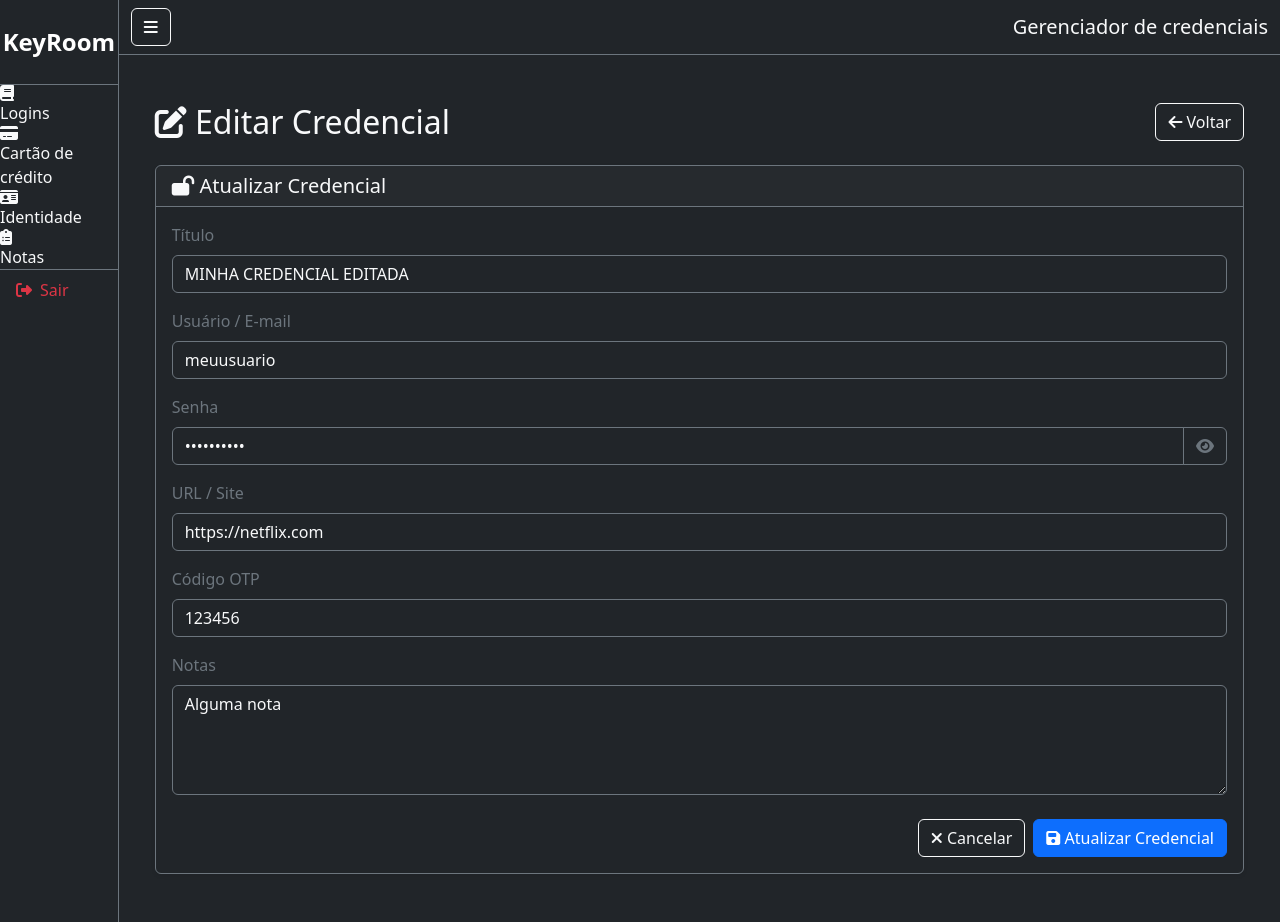
After one commit to FabioMoraiss/KeyRoom-django-version, a Django app: page /credentials/edit/1/ in a window 1280 px wide. The commit adds this page. Run offline with Django 5.2, Linux system fonts and the light colour scheme; a user stored in the database is signed in; data comes from the database, SQL or seed files in the repository; both versions use the stored data as it was after the commit; some libraries are stand-ins or nearby versions.

Commit message:
implementada a edição de credencial

```diff
--- /dev/null
+++ b/keyRoom/core/templates/login/edit.html
@@ -0,0 +1,89 @@
+{% extends 'base.html' %}
+{% block title %}Editar Credencial - KeyRoom{% endblock %}
+
+{% block content %}
+<div class="container py-4">
+
+    <!-- Cabeçalho da página -->
+    <div class="d-flex justify-content-between align-items-center mb-4">
+        <h2 class="text-light mb-0"><i class="fas fa-edit"></i> Editar Credencial</h2>
+        <a href="{% url 'main_page' %}" class="btn btn-outline-light">
+            <i class="fas fa-arrow-left"></i> Voltar
+        </a>
+    </div>
+
+    <!-- Card principal -->
+    <div class="card bg-dark text-light border-secondary shadow-sm">
+        <div class="card-header border-secondary">
+            <h5 class="mb-0"><i class="fas fa-lock-open"></i> Atualizar Credencial</h5>
+        </div>
+
+        <div class="card-body">
+            <form method="post" action="{% url 'update_credential' credential.id %}">
+                {% csrf_token %}
+
+                <!-- Campos do formulário -->
+                <div class="mb-3">
+                    <label for="id_title" class="form-label text-secondary">Título</label>
+                    <input type="text" name="title" maxlength="200" class="form-control bg-dark text-light border-secondary" id="id_title" value="{{ credential.title }}" required>
+                </div>
+
+                <div class="mb-3">
+                    <label for="id_username" class="form-label text-secondary">Usuário / E-mail</label>
+                    <input type="text" name="username" maxlength="200" class="form-control bg-dark text-light border-secondary" id="id_username" value="{{ credential.username }}" required>
+                </div>
+
+                <div class="mb-3">
+                    <label for="id_password" class="form-label text-secondary">Senha</label>
+                    <div class="input-group">
+                        <input type="password" name="password" maxlength="200" class="form-control bg-dark text-light border-secondary" id="id_password" value="{{ credential.password }}" required>
+                        <button class="btn btn-outline-secondary" type="button" onclick="togglePassword('id_password')"><i class="fas fa-eye"></i></button>
+                    </div>
+                </div>
+
+                <div class="mb-3">
+                    <label for="id_url" class="form-label text-secondary">URL / Site</label>
+                    <input type="text" name="url" maxlength="200" class="form-control bg-dark text-light border-secondary" id="id_url" placeholder="https://exemplo.com" value="{{ credential.url }}">
+                </div>
+
+                <div class="mb-3">
+                    <label for="id_otpCode" class="form-label text-secondary">Código OTP</label>
+                    <input type="text" name="otpCode" maxlength="200" class="form-control bg-dark text-light border-secondary" id="id_otpCode" value="{{ credential.otpCode }}">
+                </div>
+
+                <div class="mb-4">
+                    <label for="id_notes" class="form-label text-secondary">Notas</label>
+                    <textarea name="notes" rows="4" class="form-control bg-dark text-light border-secondary" id="id_notes" placeholder="Informações adicionais...">{{ credential.notes }}</textarea>
+                </div>
+
+                <!-- Botões -->
+                <div class="d-flex justify-content-end">
+                    <a href="{% url 'main_page' %}" class="btn btn-outline-light me-2">
+                        <i class="fas fa-times"></i> Cancelar
+                    </a>
+                    <button type="submit" class="btn btn-primary">
+                        <i class="fas fa-save"></i> Atualizar Credencial
+                    </button>
+                </div>
+            </form>
+        </div>
+    </div>
+</div>
+
+<!-- Script para mostrar/ocultar senha -->
+<script>
+function togglePassword(id) {
+    const input = document.getElementById(id);
+    const icon = event.currentTarget.querySelector('i');
+    if (input.type === "password") {
+        input.type = "text";
+        icon.classList.remove('fa-eye');
+        icon.classList.add('fa-eye-slash');
+    } else {
+        input.type = "password";
+        icon.classList.remove('fa-eye-slash');
+        icon.classList.add('fa-eye');
+    }
+}
+</script>
+{% endblock %}
--- a/keyRoom/core/templates/login/list.html
+++ b/keyRoom/core/templates/login/list.html
@@ -110,7 +110,7 @@
                 </div>
 
                 <div class="d-flex justify-content-end">
-                    <a href="/edit/${id}/" class="btn btn-outline-light me-2"><i class="fas fa-edit"></i> Editar</a>
+                    <a href="/credentials/edit/${id}/" class="btn btn-outline-light me-2"><i class="fas fa-edit"></i> Editar</a>
                     <button class="btn btn-outline-danger" data-bs-toggle="modal" data-bs-target="#modalExcluir"
                         onclick="document.getElementById('textoConfirmacao').textContent = 'Excluir ${data.title}?'; document.getElementById('formExcluir').action = '/delete/${id}/';">
                         <i class="fas fa-trash"></i> Excluir
--- a/keyRoom/core/urls.py
+++ b/keyRoom/core/urls.py
@@ -5,5 +5,7 @@ urlpatterns = [
 path('credenditial/', views.main_page, name='main_page'),
 path('credendials/add/', views.add_credential, name='add_credential'),
 path('credentials/register', views.register_credential, name='register_credential'),
+path('credentials/edit/<int:id>/', views.edit_credential, name='edit_credential'),
+path('credentials/update/<int:id>/', views.update_credential, name='update_credential'),
 
 ]
--- a/keyRoom/core/views.py
+++ b/keyRoom/core/views.py
@@ -43,3 +43,30 @@ def register_credential(request):
             })
     else:
         return redirect('add_credential')
+
+
+@login_required(login_url='home_page')
+def edit_credential(request,id):
+    credential = get_object_or_404(Credential, id=id, user=request.user)
+    form = CredentialForm(instance=credential)
+    return render(request, 'login/edit.html', {
+        'form': form,
+        'credential': credential
+    })
+
+def update_credential(request,id):
+    credential = get_object_or_404(Credential, id=id, user=request.user)
+    if request.method == 'POST':
+        form = CredentialForm(request.POST, instance=credential)
+        if form.is_valid():
+            form.save()
+            messages.success(request, 'Credencial atualizada com sucesso!')
+            return redirect('main_page')
+        else:
+            messages.error(request, 'Erro ao atualizar credencial.')
+            return render(request, 'login/edit.html', {
+                'form': form,
+                'credential': credential
+            })
+    else:
+        return redirect('edit_credential', id=id)
```
Also changed, not shown: keyRoom/db.sqlite3.
